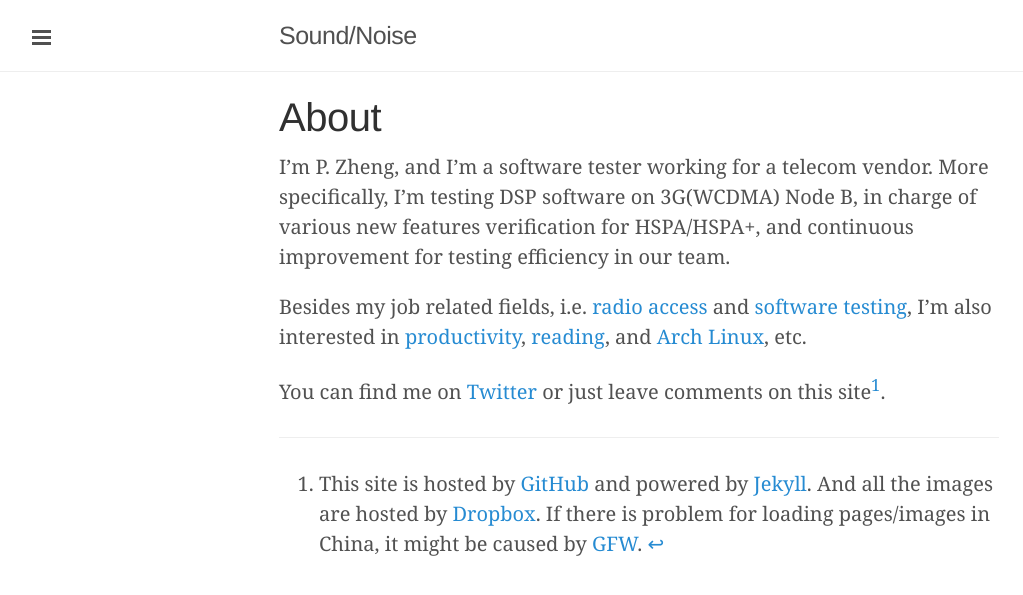
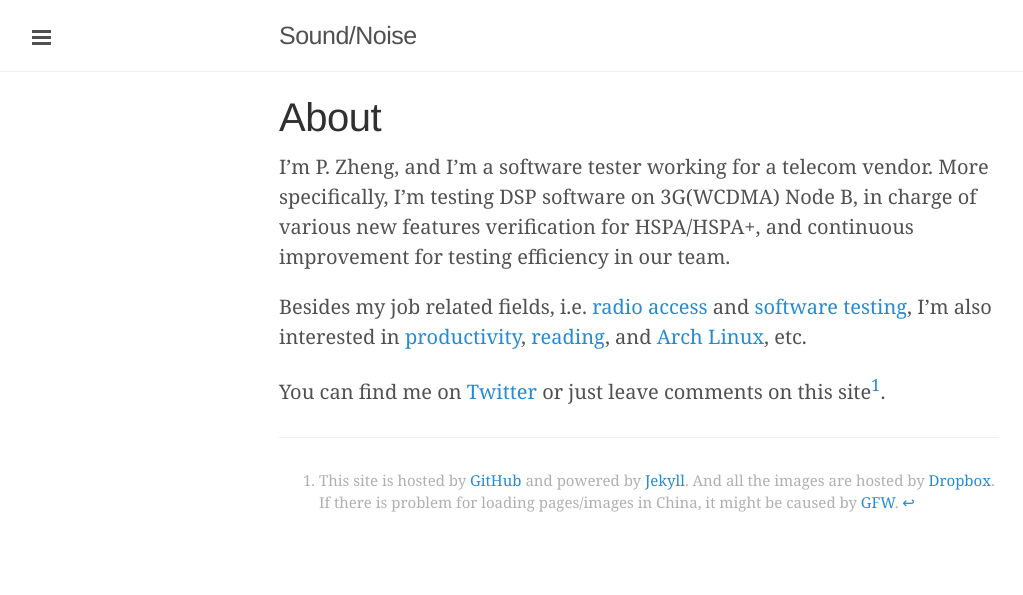
Before and after one commit to happybit/happybit.github.io, a Jekyll site: the page built from about.md, in a window 1280 px wide. Shown: the top 595 px of the page, without its empty margins (1-1024 px from the left). Built offline with Jekyll 4.4.1, drawn with Linux system fonts in a browser that asks for light colours.

Commit message:
modify footnotes css for font size and color

```diff
--- a/public/css/poole.css
+++ b/public/css/poole.css
@@ -63,6 +63,11 @@
   background-color: #fff;
   -webkit-text-size-adjust: 100%;
       -ms-text-size-adjust: 100%;
+}
+
+.footnotes {
+	font-size: 15px;
+	color:	#B0B0B0
 }
 
 /* No `:visited` state is required by default (browsers will use `a`) */
```
